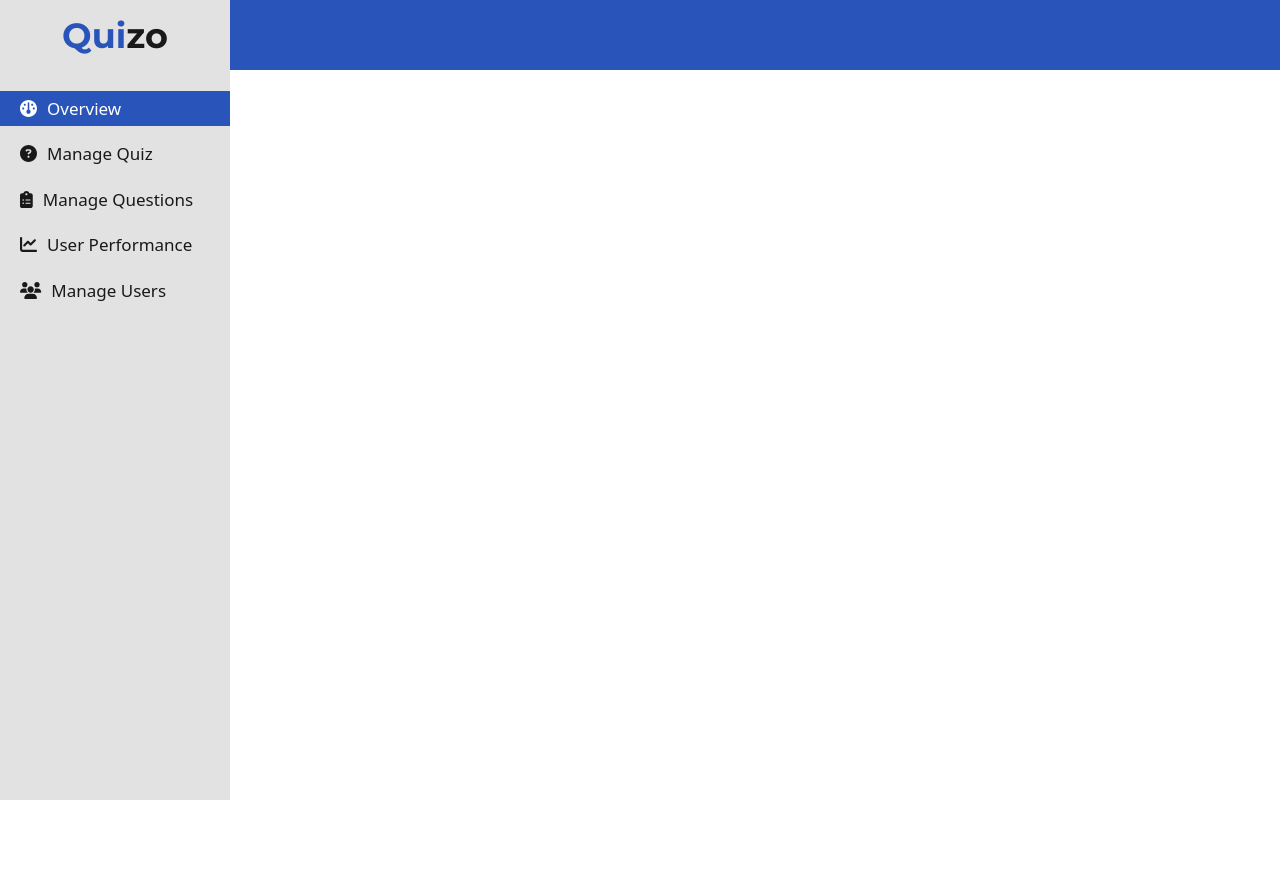
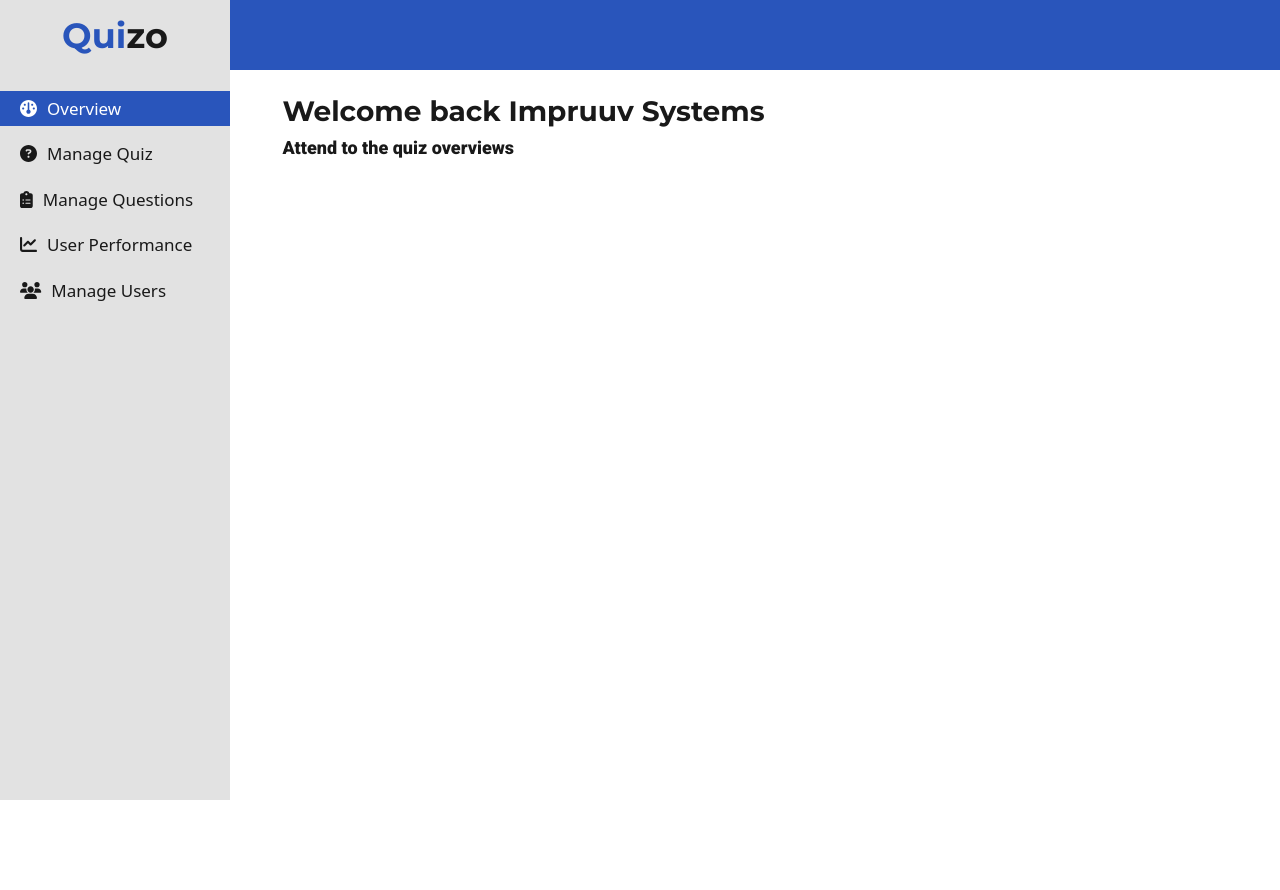
Before and after one commit to DevMekus/quizo, a PHP site: page /admin/index.php in a window 1280 px wide. Before the commit the page ends 800 px from the top, so only its background shows below. Run offline with PHP 8.4, Linux system fonts and the light colour scheme; some libraries are stand-ins or nearby versions.

```diff
--- a/admin/index.php
+++ b/admin/index.php
@@ -6,6 +6,10 @@ include("header.php");
     <?php include("sidebar.php"); ?>
     <div class="page-content">
         <?php include("navbar.php"); ?>
+        <section class="content-centered">
+            <h3 class="page-title">Welcome back Impruuv Systems</h3>
+            <p class="page-description">Attend to the quiz overviews</p>
+        </section>
     </div>
 </main>
 <?php include("footer.php"); ?>
--- a/dashboard/index.php
+++ b/dashboard/index.php
@@ -6,6 +6,9 @@ include("header.php");
     <?php include("sidebar.php"); ?>
     <div class="page-content">
         <?php include("navbar.php"); ?>
+        <section class="content-centered">
+            <h5>Welcome back Impruuv Systems</h5>
+        </section>
     </div>
 </main>
 <?php include("footer.php"); ?>
--- a/static/scss/brand/_typography.scss
+++ b/static/scss/brand/_typography.scss
@@ -12,8 +12,8 @@ p {
     font-size: 16px;
 }
 
-.p-description{
-    font-size: 15px;
+.page-description{
+    font-size: 18px;
     margin-top: -10px;
 }
 
--- a/static/scss/components/_dashboards.scss
+++ b/static/scss/components/_dashboards.scss
@@ -11,3 +11,11 @@
     margin-left: 230px;
     min-height: 100vh;
 }
+
+.content-centered{
+    position: relative;
+    width: 90%;
+    margin: auto;
+    min-height: 100vh;
+    margin-top: 20px;
+}
--- a/static/scss/main.css
+++ b/static/scss/main.css
@@ -128,8 +128,8 @@ p {
   font-size: 16px;
 }
 
-.p-description {
-  font-size: 15px;
+.page-description {
+  font-size: 18px;
   margin-top: -10px;
 }
 
@@ -418,4 +418,12 @@ h6 {
   position: relative;
   margin-left: 230px;
   min-height: 100vh;
+}
+
+.content-centered {
+  position: relative;
+  width: 90%;
+  margin: auto;
+  min-height: 100vh;
+  margin-top: 20px;
 }/*# sourceMappingURL=main.css.map */
```
Also changed, not shown: 1 other file.
